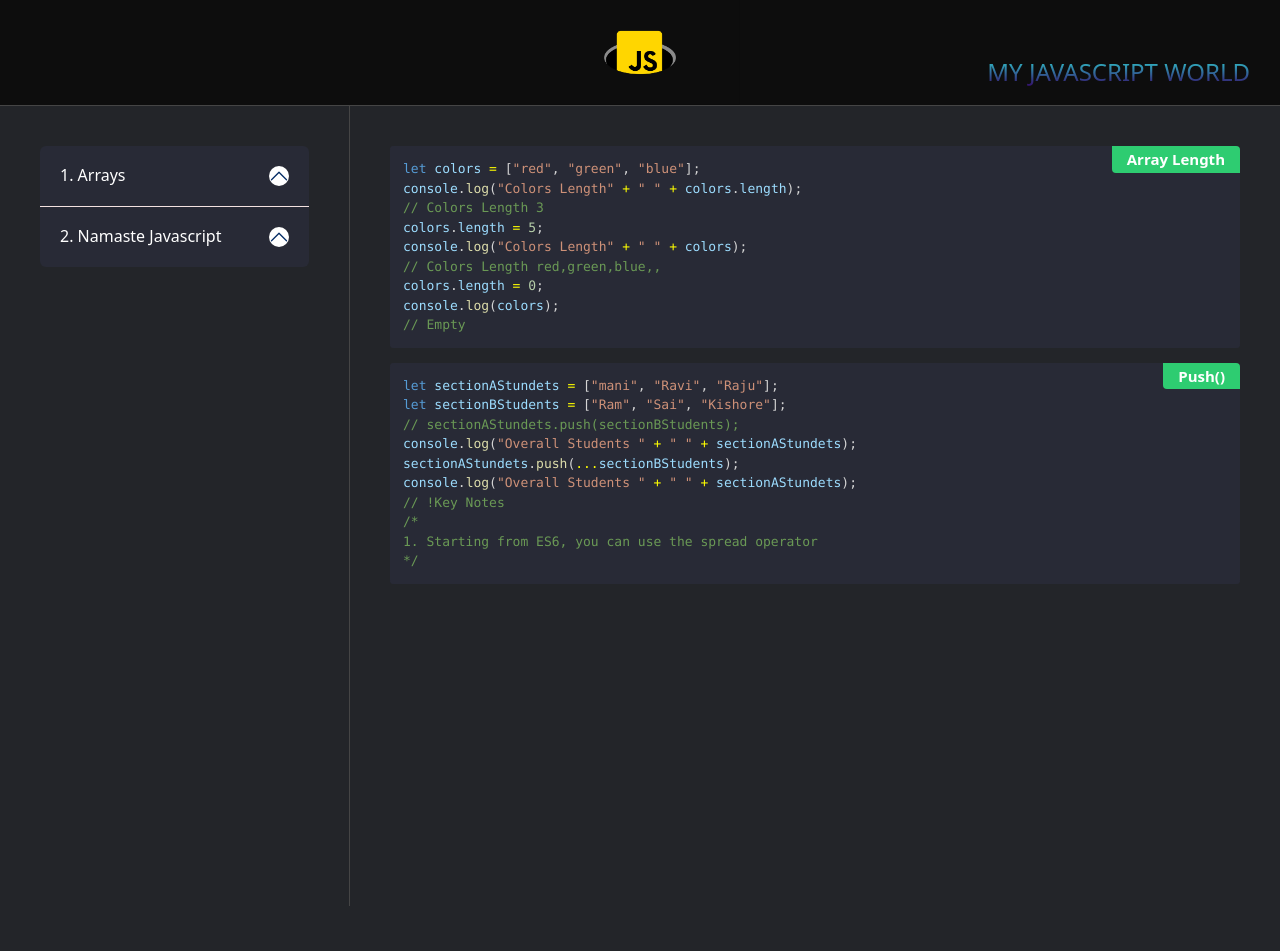
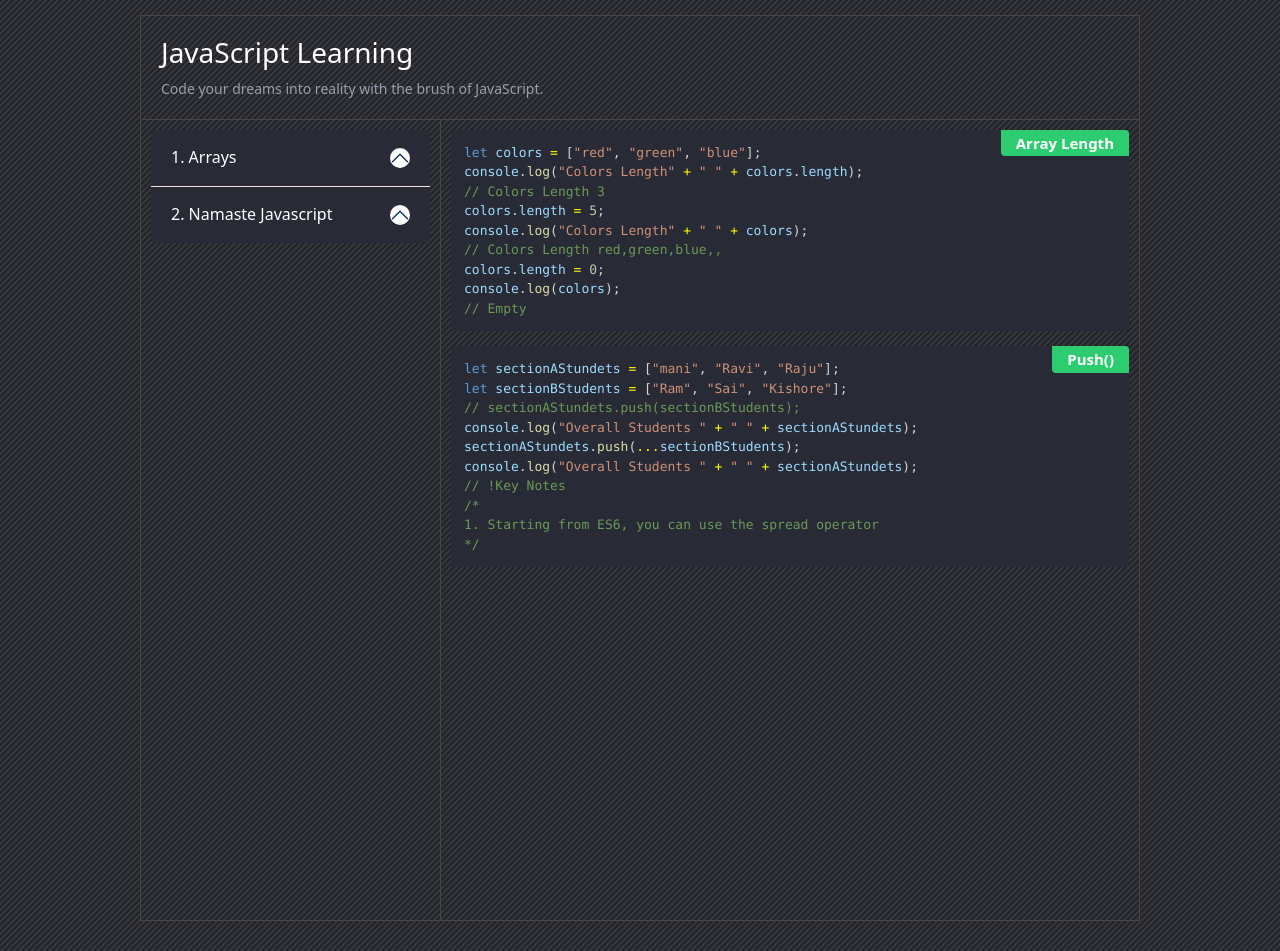
Before and after one commit to manikantamedindi/Javascript-Learning, a plain HTML site: page index.html in a window 1280 px wide. Before the commit the page ends 906 px from the top, so only its background shows below. Drawn offline with nearby package versions, Linux system fonts and the light colour scheme.

Commit message:
UI Updated

```diff
--- a/css/app.scss
+++ b/css/app.scss
@@ -1,24 +1,31 @@
 body {
-  padding: 0;
+  background: #202228 url("/Images/diagonal-stripes-010.png");
+  color: #989eae;
+  font-size: 14px;
   margin: 0;
-  background: #232529;
+  padding: 15px 0 30px;
+}
+
+.page_wrap {
+  max-width: 1000px;
+  margin: 0 auto;
+  border: 1px solid #454545;
+
 }
 
 .c-navbar {
   border-bottom: 1px solid #454545;
-  background: #0d0d0d;
   position: relative;
+  padding: 20px;
 
   h1 {
-    position: absolute;
-    right: 30px;
-    bottom: 10px;
     color: #ffff;
-    font-size: 1.5em;
-    text-transform: uppercase;
-    background: linear-gradient(to bottom, #30CFD0 0%, #330867 100%);
-    -webkit-background-clip: text;
-    -webkit-text-fill-color: transparent;
+    font-size: 2em;
+  }
+
+  p {
+    margin: 0;
+    padding: 0;
   }
 
   img {
@@ -30,25 +37,31 @@ body {
 
 .dashboard-container {
   display: grid;
-  grid-template-columns: 350px auto;
+  grid-template-columns: 300px auto;
   overflow: hidden;
 
   .left-container {
     height: 100vh;
     border-right: 1px solid #454545;
-    padding: 40px;
+    padding: 10px;
 
     .accordion {
       background: none;
 
+      .accordion-header {
+        padding: 8px 20px;
+      }
+
       .accordion-body {
-        padding: 5px;
+        padding: 0;
+        max-height: 600px;
+        overflow-y: auto;
       }
 
       .accordion-item {
         background: #282a36;
         border: none;
-        padding: 10px 20px;
+        padding: 0;
 
         &:not(:last-child) {
           border-bottom: 0.5px solid #f3e1e1;
@@ -89,18 +102,19 @@ body {
     .tick {
       position: relative;
       display: inline-block;
-      width: 20px;
-      height: 20px;
+      width: 15px;
+      height: 15px;
       border: 2px solid #2ecc71;
       /* Change this to the desired color */
       border-radius: 3px;
       margin-left: 10px;
+      margin-bottom: -3px;
     }
 
     .tick::before {
       content: '\2713';
       /* Unicode checkmark character */
-      font-size: 14px;
+      font-size: 10px;
       color: #2ecc71;
       /* Same color as the border */
       position: absolute;
@@ -112,14 +126,12 @@ body {
     .sub-list {
       list-style: disc;
       margin: 0;
-      padding: 0;
+      padding: 10px 30px;
 
       li {
         color: #fff;
         font-size: 14px;
         line-height: 1.5;
-        display: grid;
-        grid-template-columns: auto 20px;
 
         &:not(:last-child) {
           margin-bottom: 10px;
@@ -132,7 +144,9 @@ body {
   }
 
   .right-container {
-    padding: 40px;
+    padding: 10px;
+    max-height: 600px;
+    overflow-y: auto;
 
     .each_code {
       background: #282A36 !important;
--- a/index.html
+++ b/index.html
@@ -3,7 +3,7 @@
   <head>
     <meta charset="UTF-8" />
     <meta name="viewport" content="width=device-width, initial-scale=1.0" />
-    <title>Namaste JavaScript</title>
+    <title>JavaScript Learning</title>
     <link rel="stylesheet" href="https://cdnjs.cloudflare.com/ajax/libs/prism/1.23.0/themes/prism.min.css" />
     <link rel="stylesheet" href="/css/prism.css">
     <link href="https://cdn.jsdelivr.net/npm/bootstrap@5.3.2/dist/css/bootstrap.min.css" rel="stylesheet"
@@ -12,18 +12,10 @@
     <link rel="stylesheet" href="/css/app.css" />
   </head>
   <body>
-
+    <div class="page_wrap">
       <div class="c-navbar">
-      <div class="container">
-        <div class="row">
-          <div class="col-12">
-            <div class="logo">
-              <img src="Images/logo.png" alt="logo" class="img-fluid">
-            </div>
-          </div>
-        </div>
-      </div>
-      <h1>MY Javascript World</h1>
+        <h1>JavaScript Learning</h1>
+        <p>Code your dreams into reality with the brush of JavaScript.</p>
       </div>
 
       <div id="app">
@@ -87,6 +79,7 @@ console.log("Overall Students " + " " + sectionAStundets);
     </div>
 
 
+
     <script src="https://cdn.jsdelivr.net/npm/bootstrap@5.3.2/dist/js/bootstrap.bundle.min.js"
       integrity="sha384-C6RzsynM9kWDrMNeT87bh95OGNyZPhcTNXj1NW7RuBCsyN/o0jlpcV8Qyq46cDfL" crossorigin="anonymous">
     </script>
--- a/js/data.js
+++ b/js/data.js
@@ -137,7 +137,7 @@ const App = new Vue({
         list: [
           {
             name: "EP-01 | How JavaScript Works 🔥& Execution Context",
-            completed: false,
+            completed: true,
           },
           {
             name: "EP-02 | How JavaScript Code is executed? ❤️& Call Stack",
```
Also changed, not shown: Images/diagonal-stripes-010.png (added), css/app.css. Lines whose indentation alone changed are shown as unchanged.
